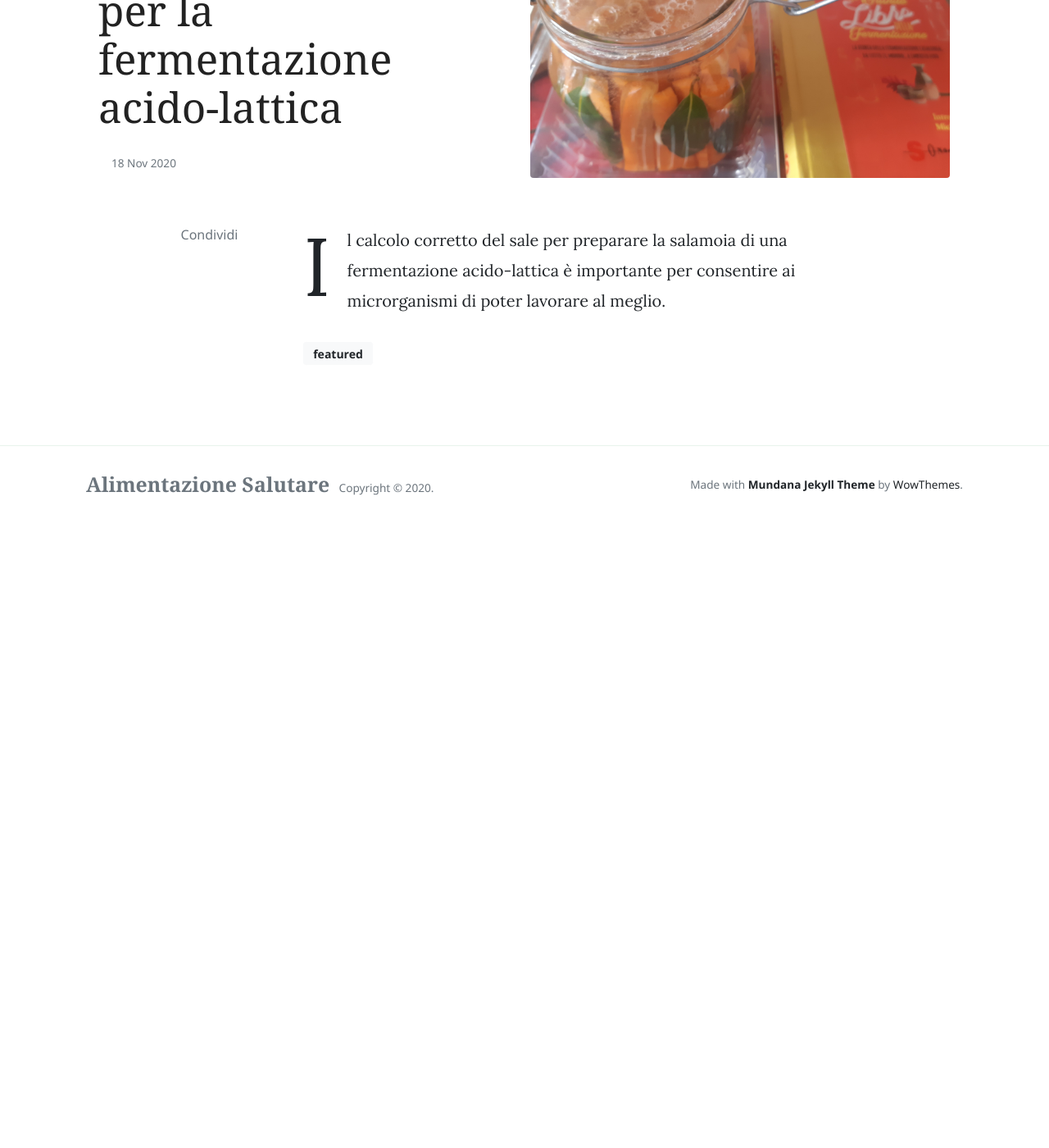
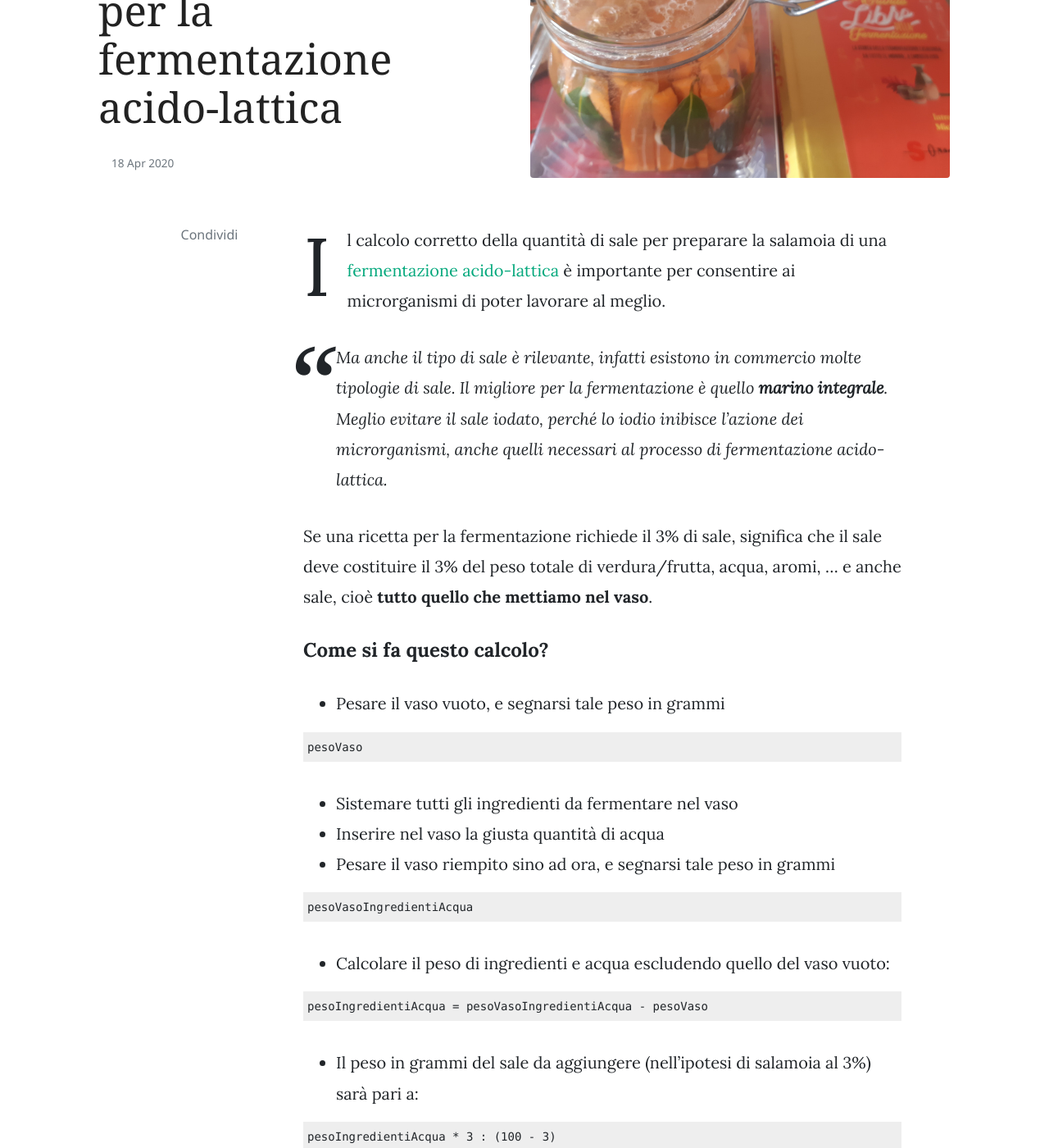
Before and after one commit to gussbeaver/gussbeaver.github.io, a Jekyll site: the page built from _posts/2020-04-18-calcolo-sale-fermentazione.md, in a window 1280 px wide and 1400 px high, scrolled down 241 px. Shown: the whole window at 82% size. Built offline with Jekyll 4.4.1, drawn with Linux system fonts in a browser that asks for light colours; nearby versions of some CDN libraries; comment, search, counter and statistics services are not loaded; before the commit the page ends 900 px from its top, so only the background shows below that; some of the changed text lies outside the part shown.

Commit message:
Completamento di alcuni post di base, e modificate le immagini

```diff
--- a/_includes/menu-header.html
+++ b/_includes/menu-header.html
@@ -6,6 +6,3 @@
 <li class="nav-item">
 <a class="nav-link" href="{{site.baseurl}}/approfondimenti.html">Approfondimenti</a>
 </li>
-<li class="nav-item">
-<a class="nav-link" href="{{site.baseurl}}/contact.html">Contatti</a>
-</li>
--- /dev/null
+++ b/_posts/2020-04-18-calcolo-sale-fermentazione.md
@@ -0,0 +1,69 @@
+---
+layout: post
+title:  "La quantità di sale per la fermentazione acido-lattica"
+categories: [ fermentazione ]
+image: assets/images/fermentazione-carote-05.jpg
+tags: [featured]
+comments: false
+---
+Il calcolo corretto della quantità di sale per preparare la salamoia di una [fermentazione acido-lattica](../fermentazione-acido-lattica) è importante per consentire ai microrganismi di poter lavorare al meglio.
+
+> Ma anche il tipo di sale è rilevante, infatti esistono in commercio molte tipologie di sale. Il migliore per la fermentazione è quello **marino integrale**. Meglio evitare il sale iodato, perché lo iodio inibisce l'azione dei microrganismi, anche quelli necessari al processo di fermentazione acido-lattica.
+
+Se una ricetta per la fermentazione richiede il 3% di sale, significa che il sale deve costituire il 3% del peso totale di verdura/frutta, acqua, aromi, ... e anche sale, cioè **tutto quello che mettiamo nel vaso**.
+
+#### Come si fa questo calcolo?
+- Pesare il vaso vuoto, e segnarsi tale peso in grammi
+{% highlight ruby %}
+pesoVaso
+{% endhighlight %}
+- Sistemare tutti gli ingredienti da fermentare nel vaso
+- Inserire nel vaso la giusta quantità di acqua
+- Pesare il vaso riempito sino ad ora, e segnarsi tale peso in grammi
+{% highlight ruby %}
+pesoVasoIngredientiAcqua
+{% endhighlight %}
+- Calcolare il peso di ingredienti e acqua escludendo quello del vaso vuoto:
+{% highlight ruby %}
+pesoIngredientiAcqua = pesoVasoIngredientiAcqua - pesoVaso
+{% endhighlight %}
+- Il peso in grammi del sale da aggiungere (nell'ipotesi di salamoia al 3%) sarà pari a:
+{% highlight ruby %}
+pesoIngredientiAcqua * 3 : (100 - 3)
+{% endhighlight %}
+
+> In generale, se la ricetta per la salamoia indica l'**x%** di sale, la formula per calcolare la quantità di sale in grammi è:
+**pesoIngredientiAcqua * x : (100 - x)**
+
+
+
+#### Vediamo un esempio
+- Ho un vaso da 500 g
+{% highlight ruby %}
+pesoVaso = 500
+{% endhighlight %}
+- Peso il vaso con tutti gli ingredienti e l'acqua: 2000 g
+{% highlight ruby %}
+pesoVasoIngredientiAcqua = 2000
+{% endhighlight %}
+- Calcolo il peso di ingredienti e acqua togliendo il peso del vaso
+{% highlight ruby %}
+Calcolo 2000 - 500, quindi
+pesoIngredientiAcqua = 1500
+{% endhighlight %}
+- Calcolo il peso del sale (nell'ipotesi di salamoia al 3%)
+{% highlight ruby %}
+1500 * 3 : (100 - 3)
+cioè 4500 : 97
+cioè 46,39 grammi
+{% endhighlight %}
+
+#### Come NON si fa questo calcolo?
+Non è corretto calcolare il 3% del peso degli ingredienti senza il sale.
+
+Infatti, riprendendo l'esempio precedente, avendo 1500g di verdura/frutta, aromi e acqua senza sale, se calcolassi il 3% otterrei 45g.
+Quindi nel vaso metterei in tutto 1545g di materiale.
+
+45 è il 2,91% di 1545.
+
+Quindi questo calcolo **sbagliato** ci avrebbe portato a fare una salamoia al 2,91% di sale, **NON** al 3%.
--- a/_posts/2020-11-18-calcolo-sale-fermentazione.md
+++ /dev/null
@@ -1,9 +0,0 @@
----
-layout: post
-title:  "Il calcolo del sale per la fermentazione acido-lattica"
-categories: [ fermentazione ]
-image: assets/images/fermentazione-carote-05.jpg
-tags: [featured]
-comments: false
----
-Il calcolo corretto del sale per preparare la salamoia di una fermentazione acido-lattica è importante per consentire ai microrganismi di poter lavorare al meglio.
```
Also changed, not shown: _posts/2020-01-01-fermentazione.md (+2 -2 lines), _posts/2020-04-10-fermentazione-note-generali.md (added, +31 -0 lines), _posts/2020-09-02-fermentazione-acido-lattica.md (added, +27 -0 lines), _posts/2020-10-19-fermentazione-cetrioli.md (added, +36 -0 lines), _posts/2020-11-02-fermentazione-acido-lattica.md (deleted, +0 -14 lines), _posts/2020-11-19-fermentazione-carote.md (+30 -3 lines), _posts/OLD_2019-02-03-powerful-things-markdown-editor.md (renamed from _posts/2019-02-03-powerful-things-markdown-editor.md), assets/images/fermentazione-carote-01.jpg, assets/images/fermentazione-carote-02.jpg, assets/images/fermentazione-carote-03.jpg, assets/images/fermentazione-carote-04.jpg, assets/images/fermentazione-carote-05.jpg, assets/images/fermentazione-carote-06.jpg (added), assets/images/fermentazione-cetrioli.jpg (added), 1 more files.
